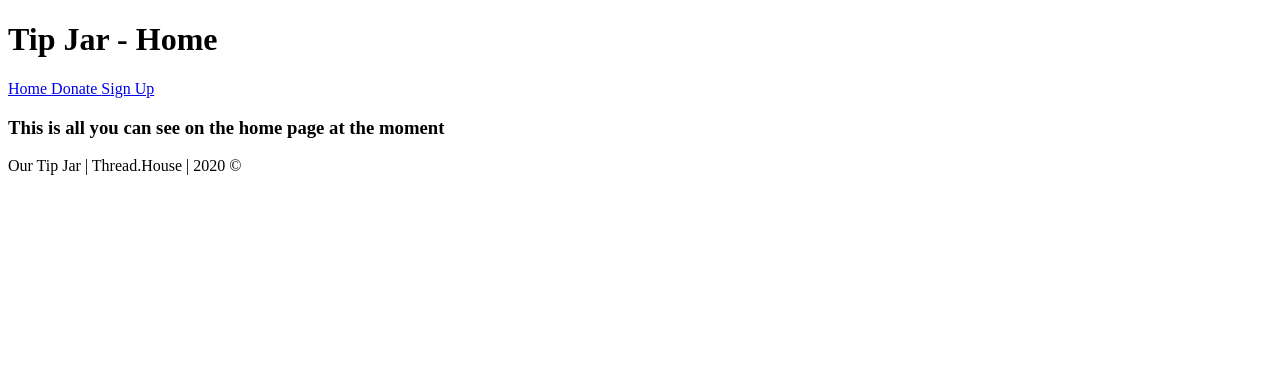
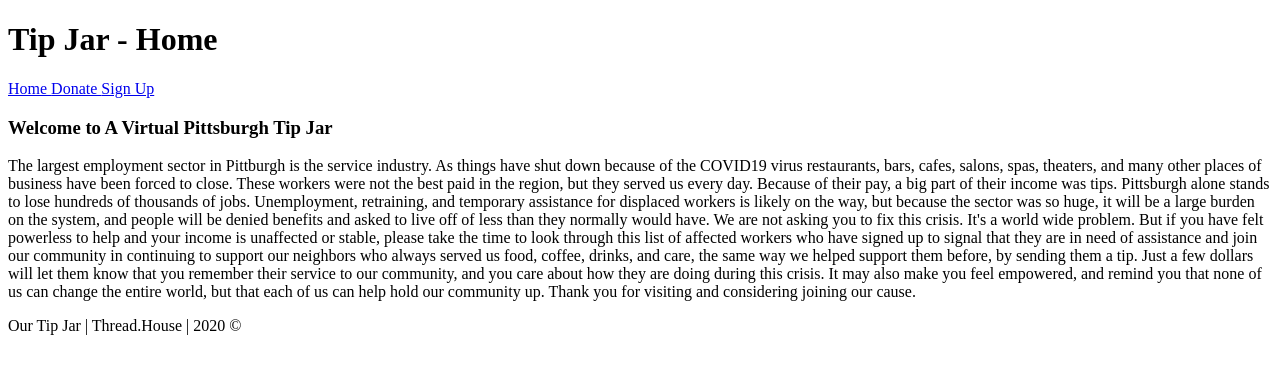
Before and after one commit to DTFuhrman/TipJar, a Java web app: page / in a window 1280 px wide. Shown: the top 374 px of the page. Run offline with Spring Boot 4, a stand-in JSP engine, Linux system fonts and the light colour scheme; the project's own start-up code is not run, and a stand-in starts its controllers and pages.

Commit message:
added homepage message

```diff
--- a/tipjar/src/main/webapp/WEB-INF/jsp/home.jsp
+++ b/tipjar/src/main/webapp/WEB-INF/jsp/home.jsp
@@ -8,8 +8,31 @@
 
 
 
-<h3>This is all you can see on the home page at the moment</h3>
-
+<h3>Welcome to A Virtual Pittsburgh Tip Jar</h3>
+<div class = "welcome">
+<p>The largest employment sector in Pittburgh is the service industry.
+As things have shut down because of the COVID19 virus
+restaurants, bars, cafes, salons, spas, theaters, and
+many other places of business have been forced to close.
+These workers were not the best paid in the region, but they
+served us every day. Because of their pay, a big part of their income was tips.
+Pittsburgh alone stands to lose hundreds of thousands of jobs.
+Unemployment, retraining, and temporary assistance for displaced
+workers is likely on the way, but because the sector was so huge,
+it will be a large burden on the system, and people will be denied benefits
+and asked to live off of less than they normally would have.
+We are not asking you to fix this crisis. It's a world wide problem.
+But if you have felt powerless to help and your income is unaffected or stable,
+please take the time to look through this list of affected workers who have signed up
+to signal that they are in need of assistance and join our community in continuing
+to support our neighbors who always served us food, coffee, drinks, and care,
+the same way we helped support them before, by sending them a tip. Just a few dollars will
+let them know that you remember their service to our community, and you care about
+how they are doing during this crisis. It may also make you feel empowered, and remind you
+that none of us can change the entire world, but that each of us can help hold our community up.
+Thank you for visiting and considering joining our cause.
+</p>
+</div>
 
 
 
```
Also changed, not shown: tipjar/src/main/webapp/WEB-INF/jsp/profile.jsp (added, +18 -0 lines).
